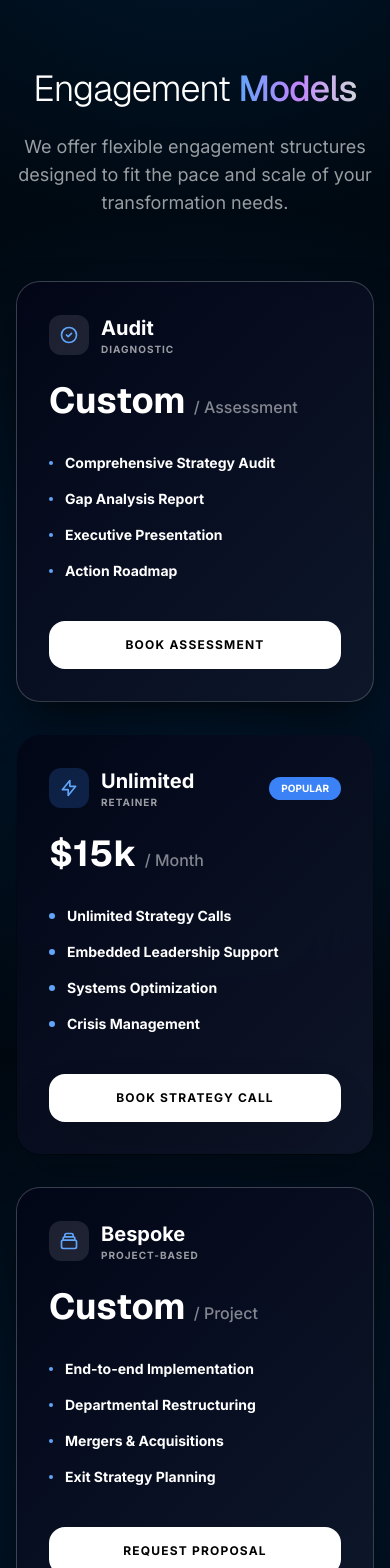
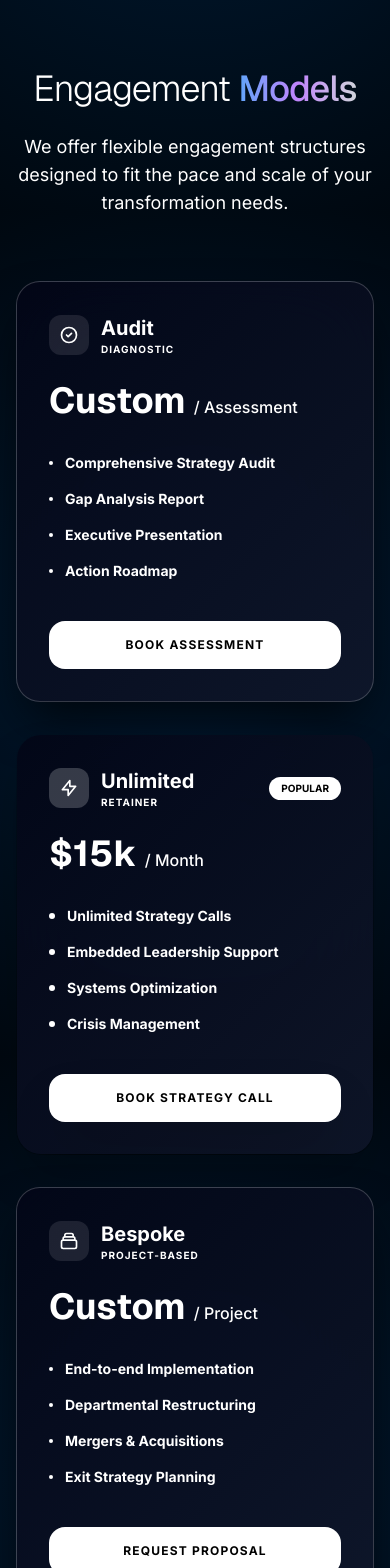
Before and after one commit to EpiphanyUnlimited/Epiphany-Unlimited-Website, a React (Vite) app: page / in a window 390 px wide. Shown: the part 6540-8108 px from the top of the page. Built offline with nearby package versions, Linux system fonts and the light colour scheme; a web font is replaced by a local one.

Commit message:
Updated products page

```diff
--- a/App.tsx
+++ b/App.tsx
@@ -7,6 +7,7 @@ import Pricing from './components/Pricing';
 import Footer from './components/Footer';
 import ThankYou from './components/ThankYou';
 import About from './components/About';
+import Products from './components/Products';
 import ContactForm from './components/ContactForm';
 import AdminDashboard from './components/AdminDashboard';
 import ParallaxBackground from './components/ParallaxBackground';
@@ -15,7 +16,7 @@ import ProcessCarousel from './components/ProcessCarousel';
 
 const App: React.FC = () => {
   const [activeSection, setActiveSection] = useState('home');
-  const [currentPage, setCurrentPage] = useState<'home' | 'about'>('home');
+  const [currentPage, setCurrentPage] = useState<'home' | 'about' | 'products'>('home');
   const [showThankYou, setShowThankYou] = useState(false);
   const [showContact, setShowContact] = useState(false);
   const [showAdmin, setShowAdmin] = useState(false);
@@ -86,6 +87,10 @@ const App: React.FC = () => {
       return <About onBack={() => { setCurrentPage('home'); window.scrollTo(0, 0); }} />;
     }
 
+    if (currentPage === 'products') {
+      return <Products onBack={() => { setCurrentPage('home'); window.scrollTo(0, 0); }} />;
+    }
+
     return (
       <main>
         <div id="home">
@@ -131,6 +136,7 @@ const App: React.FC = () => {
         activeSection={activeSection}
         onThankYouClick={() => setShowThankYou(true)}
         onContactClick={() => setShowContact(true)}
+        onProductsClick={() => { setCurrentPage('products'); window.scrollTo(0, 0); }}
         isHome={currentPage === 'home'}
         onGoHome={() => setCurrentPage('home')}
       />
--- a/components/Header.tsx
+++ b/components/Header.tsx
@@ -5,11 +5,19 @@ interface HeaderProps {
   activeSection: string;
   onThankYouClick: () => void;
   onContactClick: () => void;
+  onProductsClick: () => void;
   isHome: boolean;
   onGoHome: () => void;
 }
 
-const Header: React.FC<HeaderProps> = ({ activeSection, onThankYouClick, onContactClick, isHome, onGoHome }) => {
+const Header: React.FC<HeaderProps> = ({
+  activeSection,
+  onThankYouClick,
+  onContactClick,
+  onProductsClick,
+  isHome,
+  onGoHome
+}) => {
   const navItems = [
     { name: 'Services', href: '#services', id: 'services' },
     { name: 'Methodology', href: '#methodology', id: 'methodology' },
@@ -53,14 +61,12 @@ const Header: React.FC<HeaderProps> = ({ activeSection, onThankYouClick, onConta
           )}
 
           <div className="flex items-center gap-3">
-            <a
-              href="https://formwiz2.netlify.app/"
-              target="_blank"
-              rel="noopener noreferrer"
-              className="hidden sm:inline-flex h-9 items-center justify-center rounded-xl bg-white/5 border border-white/10 px-4 text-sm font-medium hover:bg-white/10 transition-colors"
+            <button
+              onClick={onProductsClick}
+              className="hidden sm:inline-flex h-9 items-center justify-center rounded-xl bg-white/5 border border-white/10 px-4 text-sm font-medium hover:bg-white/10 transition-colors uppercase tracking-widest text-[10px] font-black"
             >
-              FormWiz
-            </a>
+              Products
+            </button>
             <button
               onClick={onContactClick}
               className="h-9 items-center justify-center rounded-xl bg-white px-5 text-sm font-semibold text-black hover:bg-white/90 transition-all duration-200"
--- a/components/Hero.tsx
+++ b/components/Hero.tsx
@@ -1,3 +1,4 @@
+
 import React from 'react';
 import HeroVisual from './HeroVisual';
 
--- a/components/Pricing.tsx
+++ b/components/Pricing.tsx
@@ -1,3 +1,4 @@
+
 import React from 'react';
 
 interface PricingProps {
@@ -9,10 +10,10 @@ const Pricing: React.FC<PricingProps> = ({ onContactClick }) => {
     <section id="consultation" className="py-24 relative overflow-hidden">
       <div className="max-w-7xl mx-auto px-4 sm:px-6 lg:px-8">
         <div className="text-center mb-16">
-          <h2 className="text-4xl sm:text-5xl font-geist font-light tracking-tight mb-6">
+          <h2 className="text-4xl sm:text-5xl font-geist font-light tracking-tight mb-6 text-white">
             Engagement <span className="gradient-text font-medium">Models</span>
           </h2>
-          <p className="max-w-2xl mx-auto text-lg text-white/60">
+          <p className="max-w-2xl mx-auto text-lg text-white">
             We offer flexible engagement structures designed to fit the pace and scale of your transformation needs.
           </p>
         </div>
@@ -22,24 +23,24 @@ const Pricing: React.FC<PricingProps> = ({ onContactClick }) => {
           {/* Audit Plan */}
           <div className="glass-card rounded-3xl p-8 flex flex-col transition-all">
             <div className="flex items-center gap-3 mb-6">
-              <div className="w-10 h-10 rounded-xl bg-white/10 flex items-center justify-center text-blue-400">
+              <div className="w-10 h-10 rounded-xl bg-white/10 flex items-center justify-center text-white">
                 <svg className="w-5 h-5" fill="none" stroke="currentColor" viewBox="0 0 24 24"><path strokeLinecap="round" strokeLinejoin="round" strokeWidth="2" d="M9 12l2 2 4-4m6 2a9 9 0 11-18 0 9 9 0 0118 0z"></path></svg>
               </div>
               <div>
                 <h3 className="text-xl font-black text-white">Audit</h3>
-                <p className="text-[10px] text-white/60 uppercase tracking-widest font-black">Diagnostic</p>
+                <p className="text-[10px] text-white uppercase tracking-widest font-black">Diagnostic</p>
               </div>
             </div>
 
             <div className="mb-8">
               <span className="text-4xl font-geist font-black text-white">Custom</span>
-              <span className="text-white/50 ml-2 font-medium">/ Assessment</span>
+              <span className="text-white ml-2 font-medium">/ Assessment</span>
             </div>
 
             <ul className="space-y-4 mb-10 flex-grow">
               {['Comprehensive Strategy Audit', 'Gap Analysis Report', 'Executive Presentation', 'Action Roadmap'].map((item) => (
                 <li key={item} className="flex items-center gap-3 text-sm text-white font-bold">
-                  <div className="w-1 h-1 rounded-full bg-blue-400"></div>
+                  <div className="w-1 h-1 rounded-full bg-white"></div>
                   {item}
                 </li>
               ))}
@@ -60,26 +61,26 @@ const Pricing: React.FC<PricingProps> = ({ onContactClick }) => {
             <div className="relative h-full glass-card rounded-3xl p-8 border-none flex flex-col z-10">
               <div className="flex items-center justify-between mb-6">
                 <div className="flex items-center gap-3">
-                  <div className="w-10 h-10 rounded-xl bg-blue-500/20 flex items-center justify-center text-blue-400">
+                  <div className="w-10 h-10 rounded-xl bg-white/20 flex items-center justify-center text-white">
                     <svg className="w-5 h-5" fill="none" stroke="currentColor" viewBox="0 0 24 24"><path strokeLinecap="round" strokeLinejoin="round" strokeWidth="2" d="M13 10V3L4 14h7v7l9-11h-7z"></path></svg>
                   </div>
                   <div>
                     <h3 className="text-xl font-black text-white">Unlimited</h3>
-                    <p className="text-[10px] text-white/60 uppercase tracking-widest font-black">Retainer</p>
+                    <p className="text-[10px] text-white uppercase tracking-widest font-black">Retainer</p>
                   </div>
                 </div>
-                <div className="px-3 py-1 bg-blue-500 rounded-full text-[10px] font-black text-white">POPULAR</div>
+                <div className="px-3 py-1 bg-white text-black rounded-full text-[10px] font-black">POPULAR</div>
               </div>
 
               <div className="mb-8">
                 <span className="text-4xl font-geist font-black text-white">$15k</span>
-                <span className="text-white/50 ml-2 font-medium">/ Month</span>
+                <span className="text-white ml-2 font-medium">/ Month</span>
               </div>
 
               <ul className="space-y-4 mb-10 flex-grow">
                 {['Unlimited Strategy Calls', 'Embedded Leadership Support', 'Systems Optimization', 'Crisis Management'].map((item) => (
                   <li key={item} className="flex items-center gap-3 text-sm text-white font-black">
-                    <div className="w-1.5 h-1.5 rounded-full bg-blue-400"></div>
+                    <div className="w-1.5 h-1.5 rounded-full bg-white"></div>
                     {item}
                   </li>
                 ))}
@@ -97,24 +98,24 @@ const Pricing: React.FC<PricingProps> = ({ onContactClick }) => {
           {/* Project Plan */}
           <div className="glass-card rounded-3xl p-8 flex flex-col transition-all">
             <div className="flex items-center gap-3 mb-6">
-              <div className="w-10 h-10 rounded-xl bg-white/10 flex items-center justify-center text-blue-400">
+              <div className="w-10 h-10 rounded-xl bg-white/10 flex items-center justify-center text-white">
                 <svg className="w-5 h-5" fill="none" stroke="currentColor" viewBox="0 0 24 24"><path strokeLinecap="round" strokeLinejoin="round" strokeWidth="2" d="M19 11H5m14 0a2 2 0 012 2v6a2 2 0 01-2 2H5a2 2 0 01-2-2v-6a2 2 0 012-2m14 0V9a2 2 0 00-2-2M5 11V9a2 2 0 012-2m0 0V5a2 2 0 012-2h6a2 2 0 012 2v2M7 7h10"></path></svg>
               </div>
               <div>
                 <h3 className="text-xl font-black text-white">Bespoke</h3>
-                <p className="text-[10px] text-white/60 uppercase tracking-widest font-black">Project-Based</p>
+                <p className="text-[10px] text-white uppercase tracking-widest font-black">Project-Based</p>
               </div>
             </div>
 
             <div className="mb-8">
               <span className="text-4xl font-geist font-black text-white">Custom</span>
-              <span className="text-white/50 ml-2 font-medium">/ Project</span>
+              <span className="text-white ml-2 font-medium">/ Project</span>
             </div>
 
             <ul className="space-y-4 mb-10 flex-grow">
               {['End-to-end Implementation', 'Departmental Restructuring', 'Mergers & Acquisitions', 'Exit Strategy Planning'].map((item) => (
                 <li key={item} className="flex items-center gap-3 text-sm text-white font-bold">
-                  <div className="w-1 h-1 rounded-full bg-blue-400"></div>
+                  <div className="w-1 h-1 rounded-full bg-white"></div>
                   {item}
                 </li>
               ))}
--- /dev/null
+++ b/components/Products.tsx
@@ -0,0 +1,110 @@
+import React from 'react';
+
+const products = [
+  {
+    title: "Colorable",
+    desc: "The world's first AI coloring book engine that preserves exact facial likeness. Turning uploaded images into professional line-art for families and creators in seconds!",
+    tag: "Creative Tech",
+    status: "Available",
+    link: "https://magiccolor.netlify.app"
+  },
+  {
+    title: "FormWiz AI",
+    desc: "FormWiz analyzes your PDF documents and interviews you to gather the answers. No more typing on tiny mobile screens or deciphering complex paperwork.",
+    tag: "Strategic Ops",
+    status: "Available",
+    link: "https://formwiz.app"
+  },
+  {
+    title: "Magic Mind Movie Maker",
+    desc: "Bring your mental vision to life with AI-driven cinematic sequences and storytelling flow.",
+    tag: "Future Vision",
+    status: "Coming Soon"
+  },
+  {
+    title: "Watch This!",
+    desc: "The world's first cross-platform movie streaming recommendation engine. Find hidden gems, based on your previous searches and watch history.",
+    tag: "Media Intelligence",
+    status: "Coming Soon"
+  }
+];
+
+const Products: React.FC<{ onBack: () => void }> = ({ onBack }) => {
+  return (
+    <div className="min-h-screen bg-transparent pt-32 pb-20 selection:bg-blue-500/30">
+      <div className="max-w-7xl mx-auto px-4 sm:px-6 lg:px-8">
+        <button
+          onClick={onBack}
+          className="mb-12 flex items-center gap-2 text-white/40 hover:text-white transition-colors group font-geist reveal"
+        >
+          <svg className="w-5 h-5 transform group-hover:-translate-x-1 transition-transform" fill="none" stroke="currentColor" viewBox="0 0 24 24"><path strokeLinecap="round" strokeLinejoin="round" strokeWidth="2" d="M15 19l-7-7 7-7"></path></svg>
+          Back to Home
+        </button>
+
+        <div className="mb-20 reveal">
+          <div className="inline-flex items-center gap-2 px-3 py-1 rounded-full bg-blue-500/10 border border-blue-500/20 text-blue-400 text-[10px] font-black uppercase tracking-[0.3em] mb-4">
+            Product Portfolio
+          </div>
+          <h1 className="text-4xl md:text-5xl lg:text-7xl font-geist font-light tracking-tighter text-white mb-6">
+            Strategic Digital <br />
+            <span className="gradient-text font-medium">Products</span>
+          </h1>
+          <p className="max-w-2xl text-lg md:text-xl text-white/70 leading-relaxed">
+            Tools engineered to bridge the gap between imagination and execution. Each product is a direct expression of our commitment to ease and flow.
+          </p>
+        </div>
+
+        <div className="grid grid-cols-1 md:grid-cols-2 gap-8 reveal reveal-delay-2">
+          {products.map((product, idx) => (
+            <div key={idx} className="group glass-card rounded-[3rem] p-10 flex flex-col justify-between border-white/10 hover:border-white/20 transition-all hover:scale-[1.01] duration-500 min-h-[400px]">
+              <div>
+                <div className="flex justify-between items-start mb-8">
+                  <span className="text-[10px] font-black text-blue-400 uppercase tracking-[0.4em]">{product.tag}</span>
+                  <div className={`px-4 py-1.5 rounded-full text-[9px] font-black uppercase tracking-widest border ${
+                    product.status === 'Available' ? 'bg-emerald-500/10 border-emerald-500/30 text-emerald-400' : 'bg-white/5 border-white/10 text-white/40'
+                  }`}>
+                    {product.status}
+                  </div>
+                </div>
+
+                {/* Placeholder Image Box */}
+                <div className="aspect-video w-full bg-white/5 border border-white/10 rounded-3xl mb-10 flex items-center justify-center group-hover:bg-white/[0.08] transition-colors overflow-hidden relative">
+                   <div className="absolute inset-0 blueprint-bg opacity-5"></div>
+                   <div className="w-16 h-16 text-white/10 group-hover:text-white/20 transition-all transform group-hover:scale-110">
+                      <svg fill="none" stroke="currentColor" viewBox="0 0 24 24"><path strokeLinecap="round" strokeLinejoin="round" strokeWidth="1" d="M4 16l4.586-4.586a2 2 0 012.828 0L16 16m-2-2l1.586-1.586a2 2 0 012.828 0L20 14m-6-6h.01M6 20h12a2 2 0 002-2V6a2 2 0 00-2-2H6a2 2 0 00-2-2v12a2 2 0 002 2z"></path></svg>
+                   </div>
+                </div>
+
+                <h3 className="text-3xl font-geist font-black text-white mb-4 tracking-tight">{product.title}</h3>
+                <p className="text-white/60 text-lg font-light leading-relaxed max-w-sm">{product.desc}</p>
+              </div>
+
+              <div className="mt-12 pt-8 border-t border-white/10 flex items-center justify-between">
+                {product.status === 'Available' ? (
+                  <a
+                    href={product.link}
+                    target="_blank"
+                    rel="noopener noreferrer"
+                    className="h-14 px-8 rounded-2xl bg-white text-black font-black uppercase tracking-widest text-[10px] hover:bg-white/90 transition-all flex items-center gap-3 no-underline inline-flex"
+                  >
+                    Learn More
+                    <svg className="w-4 h-4" fill="none" stroke="currentColor" viewBox="0 0 24 24"><path strokeLinecap="round" strokeLinejoin="round" strokeWidth="2" d="M17 8l4 4m0 0l-4 4m4-4H3"></path></svg>
+                  </a>
+                ) : (
+                  <span className="text-[10px] font-black text-white/20 uppercase tracking-[0.4em]">Waitlist Open</span>
+                )}
+
+                <div className="flex gap-1">
+                   <div className="w-1 h-1 rounded-full bg-blue-500"></div>
+                   <div className="w-1 h-1 rounded-full bg-purple-500"></div>
+                </div>
+              </div>
+            </div>
+          ))}
+        </div>
+      </div>
+    </div>
+  );
+};
+
+export default Products;
```
Also changed, not shown: components/About.tsx (+9 -3 lines).
